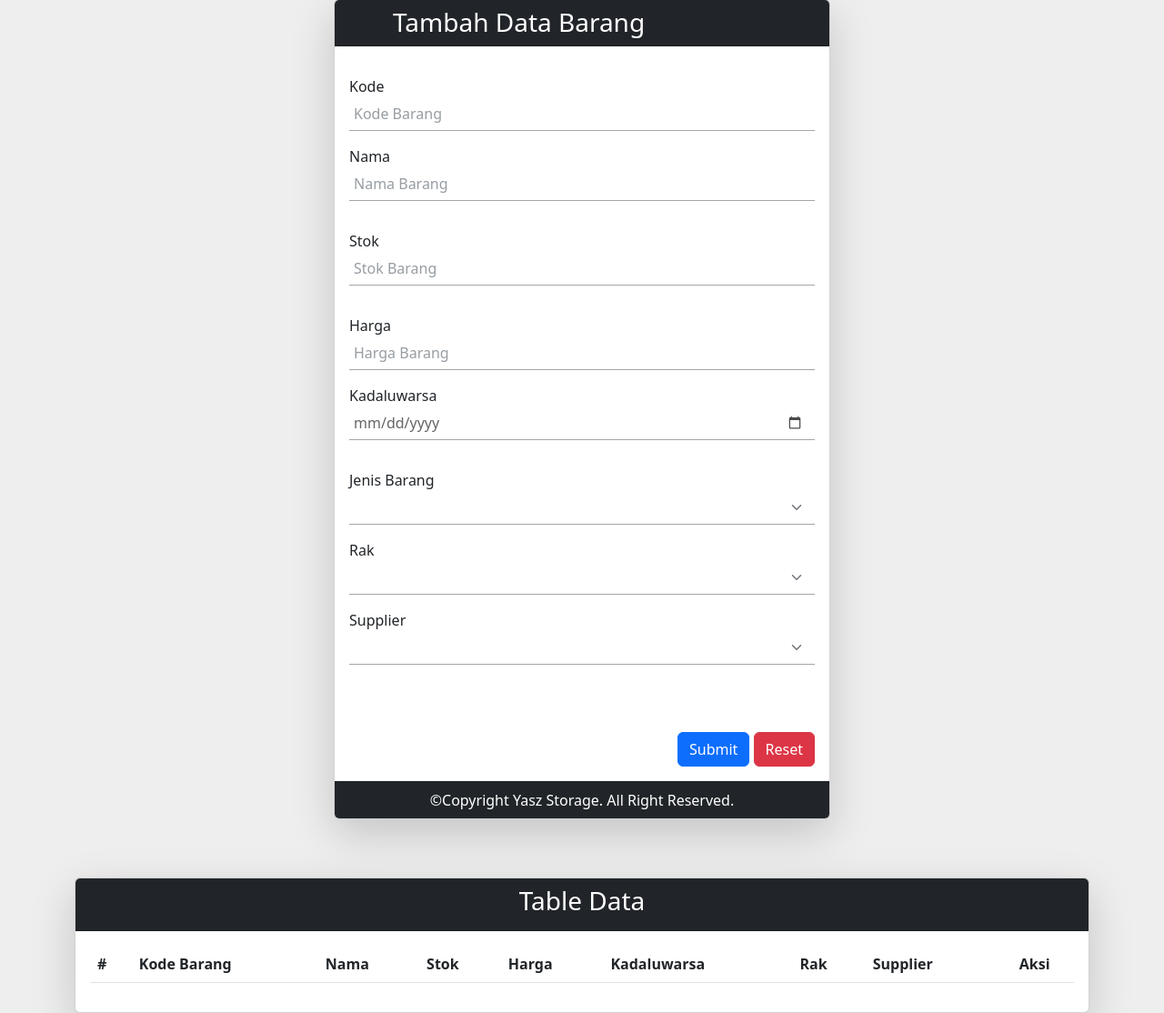
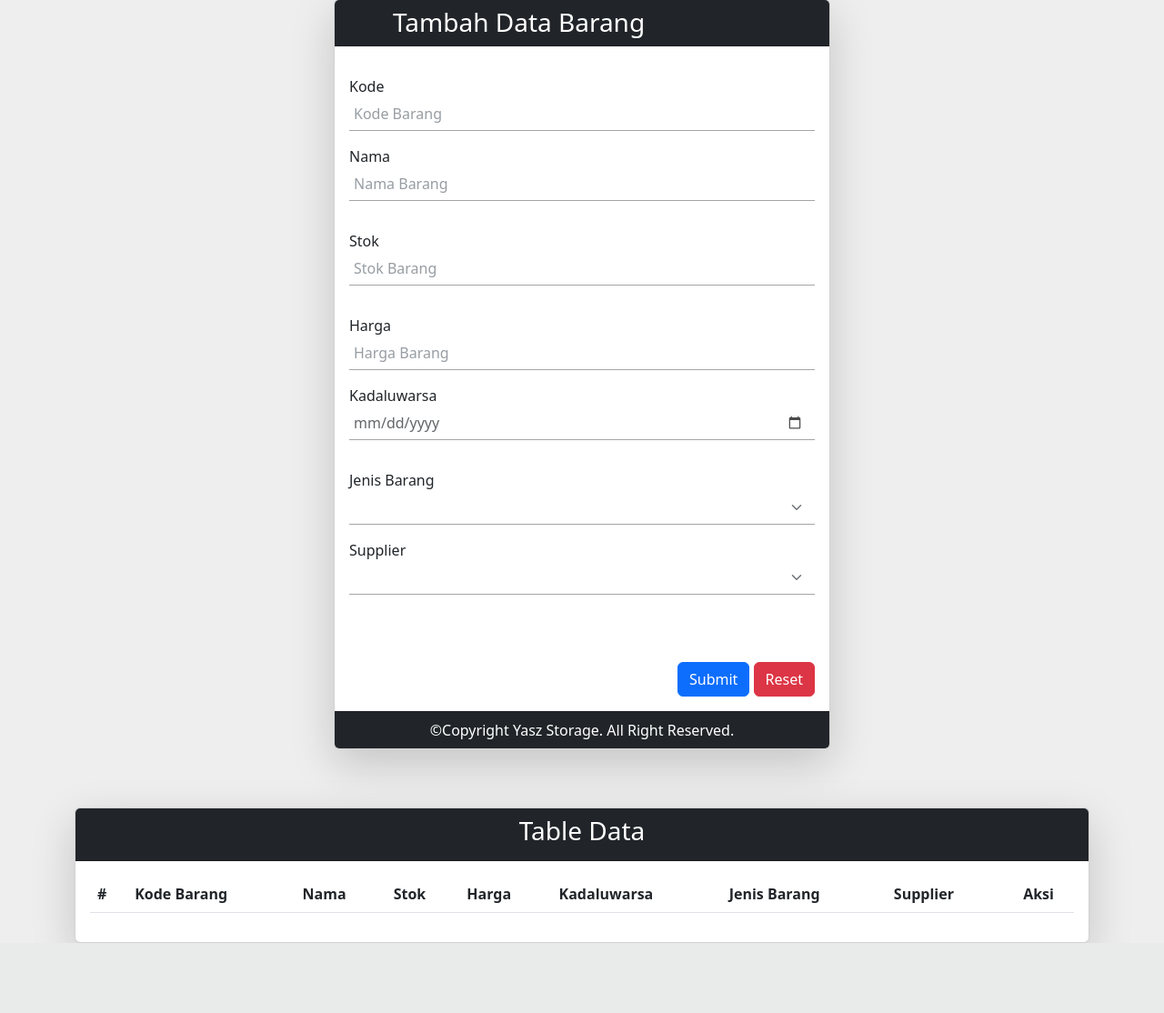
Before and after one commit to iyasz/pwpb_crud, a PHP site: page /barang/index.php in a window 1280 px wide. Shown: the part 143-1257 px from the top of the page at 91% size. After the commit the page ends 1180 px from the top, so only its background shows below. Run offline with PHP 8.4, Linux system fonts and the light colour scheme; data comes from the database, SQL or seed files in the repository; data that the repository does not hold is empty.

Commit message:
menamabh

```diff
--- a/barang/index.php
+++ b/barang/index.php
@@ -21,7 +21,7 @@ if (isset($_POST['submit'])) {
     echo "<script>alert('Masukan Jenis Barang')</script>";
     echo '<script>location.replace("index.php"); </script>';
   } else {
-    $simpan = $conn->query("INSERT INTO barang (kode, nama,stok,harga,kadaluwarsa,jenis_barang,rak_id,supplier_id) VALUES ('$kode','$nama','$stok','$harga','$kadaluwarsa','$jenis','$rak','$supp')");
+    $simpan = $conn->query("INSERT INTO barang (kode, nama,stok,harga,kadaluwarsa,jenis_barang,supplier_id) VALUES ('$kode','$nama','$stok','$harga','$kadaluwarsa','$jenis','$supp')");
     $alert = "Data Berhasil Disimpan";
     echo '<script>location.replace("index.php"); </script>';
   }
@@ -155,15 +155,6 @@ if (isset($_POST['delete'])) {
                   </select>
                 </div>
                 <div class="form-group mt-3">
-                  <label for="">Rak</label>
-                  <select name="rak" required class=" form-select aa" id="">
-                    <option selected></option>
-                    <?php foreach ($rak as $raks) { ?>
-                      <option value="<?= $raks['id'] ?>"><?= $raks['kode_rak'] ?></option>
-                    <?php } ?>
-                  </select>
-                </div>
-                <div class="form-group mt-3">
                   <label for="">Supplier</label>
                   <select name="suppl" required class=" form-select aa" id="">
                     <option selected></option>
@@ -205,7 +196,7 @@ if (isset($_POST['delete'])) {
                   <th>Stok</th>
                   <th>Harga</th>
                   <th>Kadaluwarsa</th>
-                  <th>Rak </th>
+                  <th>Jenis Barang</th>
                   <th>Supplier</th>
                   <th class="text-center">Aksi</th>
                 </tr>
@@ -220,8 +211,6 @@ if (isset($_POST['delete'])) {
                     <td><?= $supplier['stok'] ?></td>
                     <td><?= $supplier['harga'] ?></td>
                     <td><?= $supplier['kadaluwarsa'] ?></td>
-                    <?php $rakNama = $conn->query("SELECT * FROM rak WHERE id = '$supplier[rak_id]'")->fetch_assoc(); ?>
-                    <td><?= $rakNama['kode_rak'] ?></td>
                     <td><?= $supplier['jenis_barang'] ?></td>
                     <?php
                     $supps = $conn->query("SELECT nama FROM supplier where id = '$supplier[supplier_id]' ")->fetch_assoc();
```
Also changed, not shown: app/script.js (deleted, +0 -7 lines), transaksi/index.php (+26 -14 lines).
